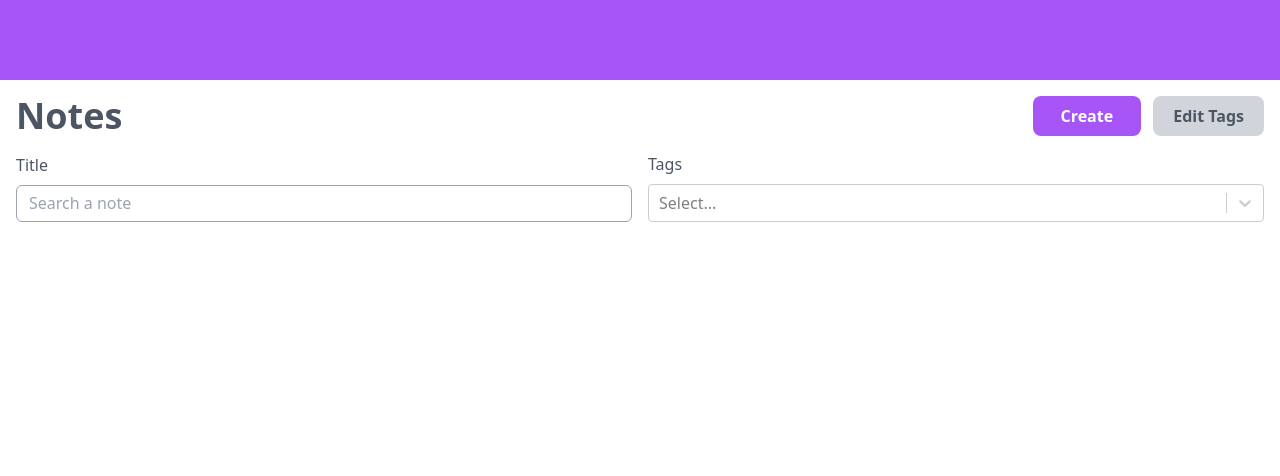
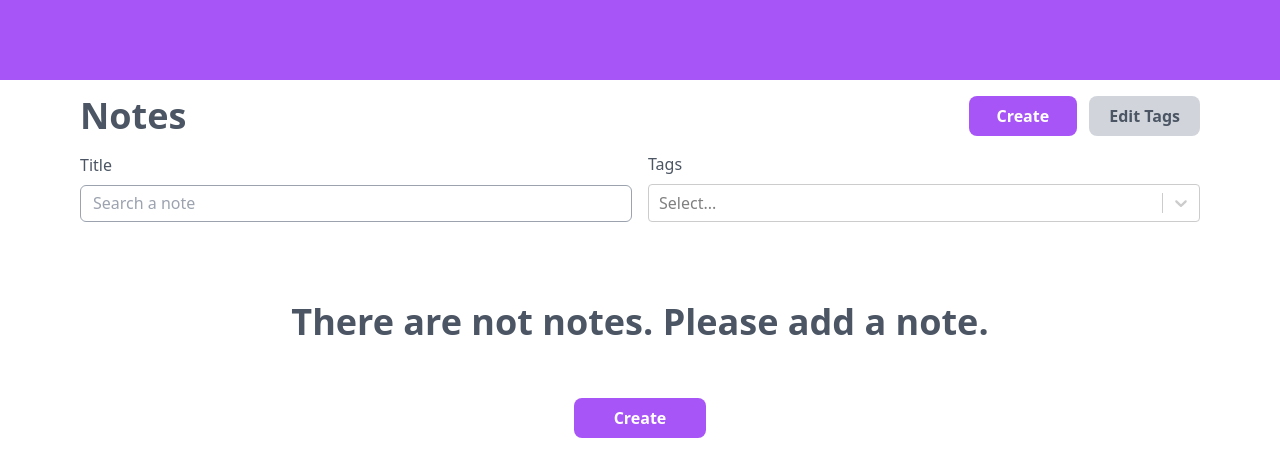
Before and after one commit to jtnovellis/notes-app, a React (Vite) app: page / in a window 1280 px wide. Shown: the top 476 px of the page. Built offline with nearby package versions, Linux system fonts and the light colour scheme.

Commit message:
fix styles in home page and add component in case there is not notes

```diff
--- a/src/pages/HomePage.tsx
+++ b/src/pages/HomePage.tsx
@@ -89,9 +89,22 @@ export function HomePage() {
           </div>
         </form>
         <div className='grid grid-cols-1 gap-4 sm:grid-cols-2 lg:grid-cols-3'>
-          {filteredNotes.map((note) => (
-            <NoteCard key={note.id} {...note} />
-          ))}
+          {filteredNotes.length > 0 ? (
+            filteredNotes.map((note) => <NoteCard key={note.id} {...note} />)
+          ) : (
+            <div className='col-span-3 flex flex-col items-center gap-14'>
+              <p className='text-center text-4xl text-gray-600 font-bold mt-10'>
+                There are not notes. Please add a note.
+              </p>
+              <Link
+                to='/new'
+                className='bg-purple-500 hover:bg-purple-400 px-10 py-2 rounded-lg font-bold text-white'
+                type='submit'
+              >
+                Create
+              </Link>
+            </div>
+          )}
         </div>
       </section>
       {showModal && <EditTagsModal onShowModal={handleShow} />}
--- a/src/router/index.tsx
+++ b/src/router/index.tsx
@@ -41,7 +41,7 @@ function RootLayout() {
   return (
     <>
       <header className='bg-purple-500 w-full h-20 mb-4' />
-      <main className='container mx-auto px-4'>
+      <main className='container mx-auto px-4 max-w-6xl'>
         <NoteProvider>
           <Outlet />
         </NoteProvider>
```
